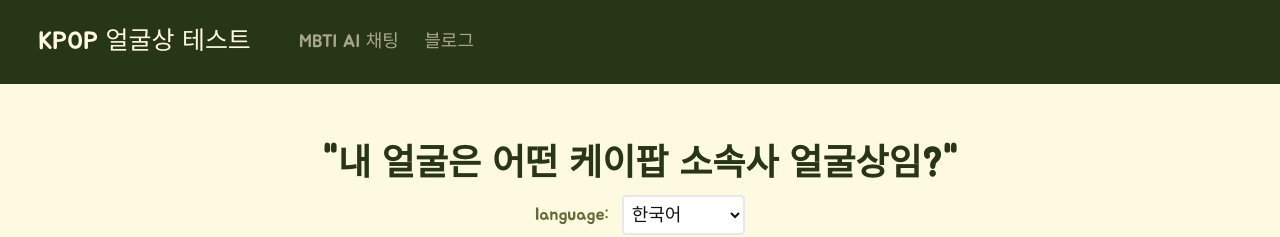
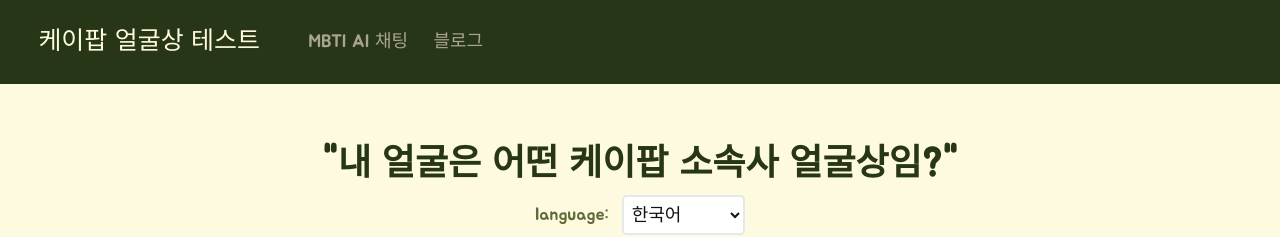
Before and after one commit to moony01/k-four-entertainment-face, a Jekyll site: the page built from index.html, in a window 1280 px wide. Shown: the top 237 px of the page. Built offline with Jekyll 4.4.1, drawn with Linux system fonts in a browser that asks for light colours; comment, search, counter and statistics services are not loaded; some of the changed lines change nothing that is shown.

Commit message:
언어 추가 수정

```diff
--- a/_layouts/default.html
+++ b/_layouts/default.html
@@ -37,7 +37,7 @@
     <div class="site-pusher">
     <nav class="header">
         <a href="#" class="header__icon" id="header__icon"></a>
-        <a class="header__logo" onclick="fnMovePage()">KPOP 얼굴상 테스트</a>
+        <a class="header__logo" onclick="fnMovePage()">케이팝 얼굴상 테스트</a>
         <nav class="menu">
             <a onclick="fnMovePage('mbtichat')">MBTI AI 채팅</a>
             <a onclick="fnMovePage('blog')">블로그</a>
--- a/static/js/app.js
+++ b/static/js/app.js
@@ -391,7 +391,7 @@
             resultCeleb = "Celebrities from JYP Entertainment: Rain, 2PM's Lee Junho, 2PM's Wooyoung, 2AM's Jung Jinwoon, GOT7's Youngjae, DAY6's Dowoon";
           }
         } else {
-          resultTitle = "JYP상";
+          resultTitle = "JYP얼굴상";
           resultExplain = "#무쌍커풀, #매력있는 비주얼 #부드러운 인상";
           resultCeleb = "JYP출신 연예인: 비, 2PM 이준호, 2PM 우영, 2AM 정진운, GOT7 영재, DAY6 도운";
         }
@@ -475,7 +475,7 @@
           resultCeleb = "Celebrities from YG Entertainment: BIGBANG's G-Dragon, BIGBANG's Taeyang, BIGBANG's Daesung, WINNER's Song Minho, WINNER's Kang Seungyoon, iKON's B.I, iKON's Bobby";
           }
         } else {
-          resultTitle = "YG상";
+          resultTitle = "YG얼굴상";
           resultExplain = "#개성있는 비주얼 #힙합스타일 #장난꾸러기";
           resultCeleb = "YG출신 연예인: 빅뱅 지드래곤, 빅뱅 태양, 빅뱅 대성, 위너 송민호, 위너 강승윤, 아이콘 비아이, 아이콘 바비";
         }
@@ -810,16 +810,165 @@
     var labelTitle;
     switch (prediction[i].className) {
         case "sm":
-          labelTitle = "SM상";
+          if(!langType == "" || !langType == null || !langType == "ko") {
+            if(langType == "en") {
+              // 영어 번역
+              labelTitle = "SM Face Type";
+            } else if(langType == "de") {
+              // 독일어 번역
+              labelTitle = "SM Gesichtstyp";
+            } else if(langType == "es") {
+              // 스페인어 번역
+              labelTitle = "Tipo de Rostro de SM";
+            } else if(langType == "fr") {
+              // 프랑스어 번역
+              labelTitle = "Type de Visage SM";
+            } else if(langType == "id") {
+              // 인도네시아어 번역
+              labelTitle = "Tipe Wajah SM";
+            } else if(langType == "ja") {
+              // 일본어 번역
+              labelTitle = "SMの顔タイプ";
+            } else if(langType == "nl") {
+              // 네덜란드어 번역
+              labelTitle = "SM Gezichtstype";
+            } else if(langType == "pl") {
+              // 폴란드어 번역
+              labelTitle = "Typ Twarzy SM";
+            } else if(langType == "pt") {
+              // 포르투갈어 번역
+              labelTitle = "Tipo de Rosto SM";
+            } else if(langType == "ru") {
+              // 러시아어 번역
+              labelTitle = "Тип лица SM";
+            } else if(langType == "tr") {
+              // 터키어 번역
+              labelTitle = "SM Yüz Tipi";
+            } else if(langType == "uk") {
+              // 우크라이나어 번역
+              labelTitle = "Тип обличчя SM";
+            } else if(langType == "vi") {
+              // 베트남어 번역
+              labelTitle = "Kiểu Mặt của SM";
+            } else if(langType == "zh") {
+              // 중국어 번역
+              labelTitle = "SM脸型";
+            } else {
+              // 영어 번역
+              labelTitle = "SM Face Type";
+            }
+          } else {
+            labelTitle = "SM얼굴상";
+          }
           break;
         case "jyp":
-          labelTitle = "JYP상";
+          if(!langType == "" || !langType == null || !langType == "ko") {
+            if(langType == "en") {
+              // 영어 번역
+              labelTitle = "JYP Face Type";
+            } else if(langType == "de") {
+              // 독일어 번역
+              labelTitle = "JYP Gesichtstyp";
+            } else if(langType == "es") {
+              // 스페인어 번역
+              labelTitle = "Tipo de Rostro de JYP";
+            } else if(langType == "fr") {
+              // 프랑스어 번역
+              labelTitle = "Type de Visage de JYP";
+            } else if(langType == "id") {
+              // 인도네시아어 번역
+              labelTitle = "Tipe Wajah JYP";
+            } else if(langType == "ja") {
+              // 일본어 번역
+              labelTitle = "JYPの顔タイプ";
+            } else if(langType == "nl") {
+              // 네덜란드어 번역
+              labelTitle = "JYP Gezichtstype";
+            } else if(langType == "pl") {
+              // 폴란드어 번역
+              labelTitle = "Typ Twarzy JYP";
+            } else if(langType == "pt") {
+              // 포르투갈어 번역
+              labelTitle = "Tipo de Rosto JYP";
+            } else if(langType == "ru") {
+              // 러시아어 번역
+              labelTitle = "Тип лица JYP";
+            } else if(langType == "tr") {
+              // 터키어 번역
+              labelTitle = "JYP Yüz Tipi";
+            } else if(langType == "uk") {
+              // 우크라이나어 번역
+              labelTitle = "Тип обличчя JYP";
+            } else if(langType == "vi") {
+              // 베트남어 번역
+              labelTitle = "Kiểu Mặt của JYP";
+            } else if(langType == "zh") {
+              // 중국어 번역
+              labelTitle = "JYP脸型";
+            } else {
+              // 영어 번역
+              labelTitle = "JYP Face Type";
+            }
+          } else {
+            labelTitle = "JYP얼굴상";
+          }
+
           break;
         case "yg":
-          labelTitle = "YG상";
+          if(!langType == "" || !langType == null || !langType == "ko") {
+            if(langType == "en") {
+            // 영어 번역
+            labelTitle = "YG Face Type";
+            } else if(langType == "de") {
+            // 독일어 번역
+            labelTitle = "YG Gesichtstyp";
+            } else if(langType == "es") {
+            // 스페인어 번역
+            labelTitle = "Tipo de Rostro de YG";
+            } else if(langType == "fr") {
+            // 프랑스어 번역
+            labelTitle = "Type de Visage de YG";
+            } else if(langType == "id") {
+            // 인도네시아어 번역
+            labelTitle = "Tipe Wajah YG";
+            } else if(langType == "ja") {
+            // 일본어 번역
+            labelTitle = "YGの顔タイプ";
+            } else if(langType == "nl") {
+            // 네덜란드어 번역
+            labelTitle = "YG Gezichtstype";
+            } else if(langType == "pl") {
+            // 폴란드어 번역
+            labelTitle = "Typ Twarzy YG";
+            } else if(langType == "pt") {
+            // 포르투갈어 번역
+            labelTitle = "Tipo de Rosto YG";
+            } else if(langType == "ru") {
+            // 러시아어 번역
+            labelTitle = "Тип лица YG";
+            } else if(langType == "tr") {
+            // 터키어 번역
+            labelTitle = "YG Yüz Tipi";
+            } else if(langType == "uk") {
+            // 우크라이나어 번역
+            labelTitle = "Тип обличчя YG";
+            } else if(langType == "vi") {
+            // 베트남어 번역
+            labelTitle = "Kiểu Mặt của YG";
+            } else if(langType == "zh") {
+            // 중국어 번역
+            labelTitle = "YG脸型";
+            } else {
+            // 영어 번역
+            labelTitle = "YG Face Type";
+            }
+          } else {
+            labelTitle = "YG얼굴상";
+          }
+
           break;
         case "hybe":
-          labelTitle = "HYBE상";
+          labelTitle = "HYBE얼굴상";
           break;
         default:
           labelTitle = "알수없음";
```
